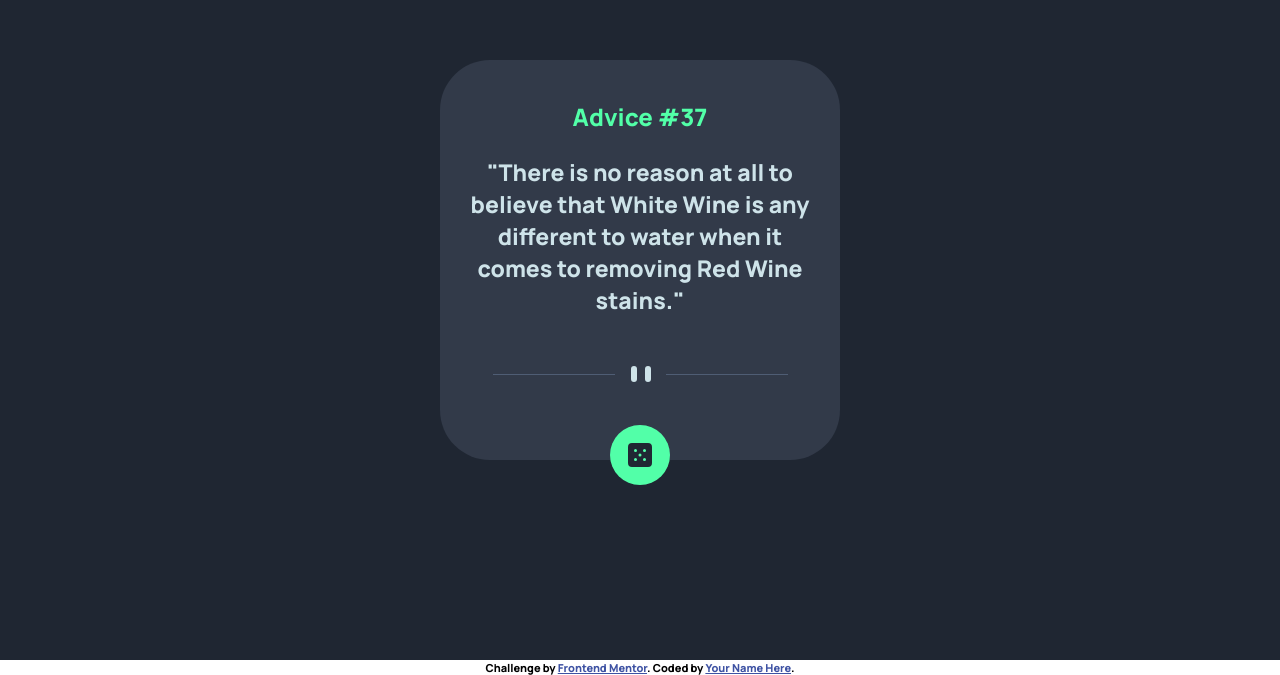
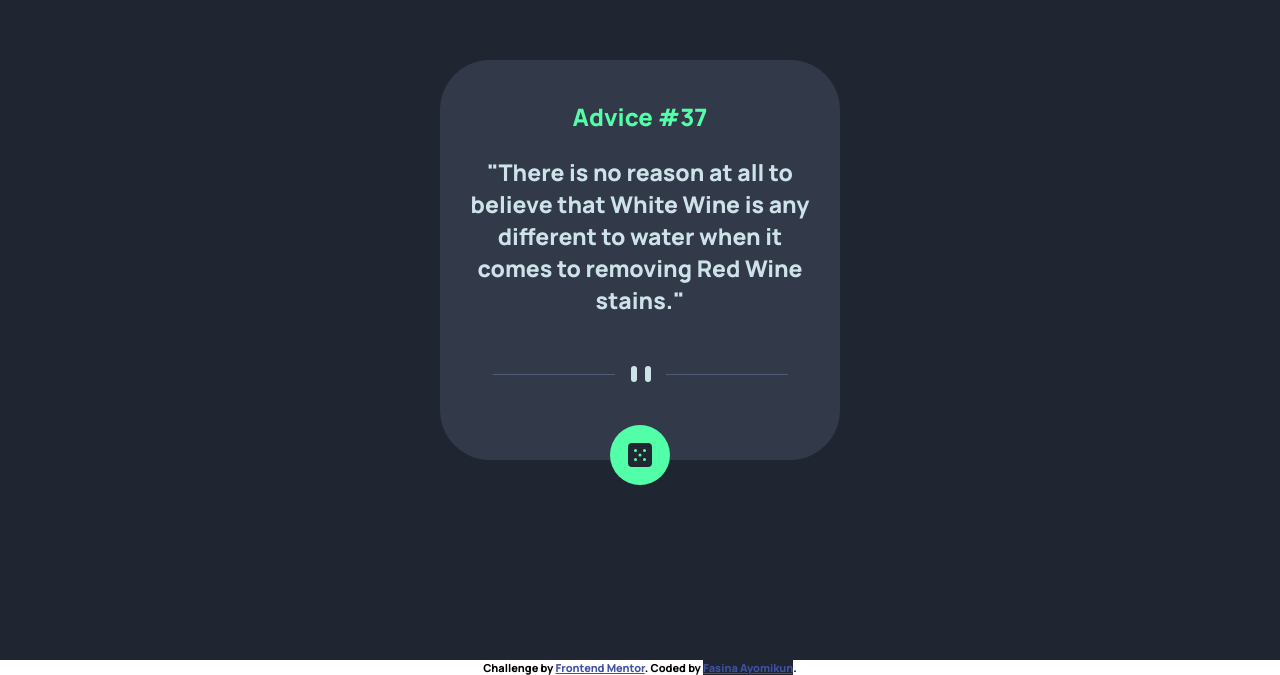
Before and after one commit to Fasina-ayomikun/Advice-Generator, a plain HTML site: page index.html in a window 1280 px wide. Shown: the part 140-815 px from the top of the page. Drawn offline with Linux system fonts and the light colour scheme.

Commit message:
Update index.html

```diff
--- a/index.html
+++ b/index.html
@@ -34,7 +34,7 @@
 
   <div class="attribution">
     Challenge by <a href="https://www.frontendmentor.io?ref=challenge" target="_blank">Frontend Mentor</a>.
-    Coded by <a href="#">Your Name Here</a>.
+    Coded by <a href="#" style="background-color:hsl(218, 23%, 16%) ;">Fasina Ayomikun</a>.
   </div>
   <script src="app.js"></script>
 </body>
```
